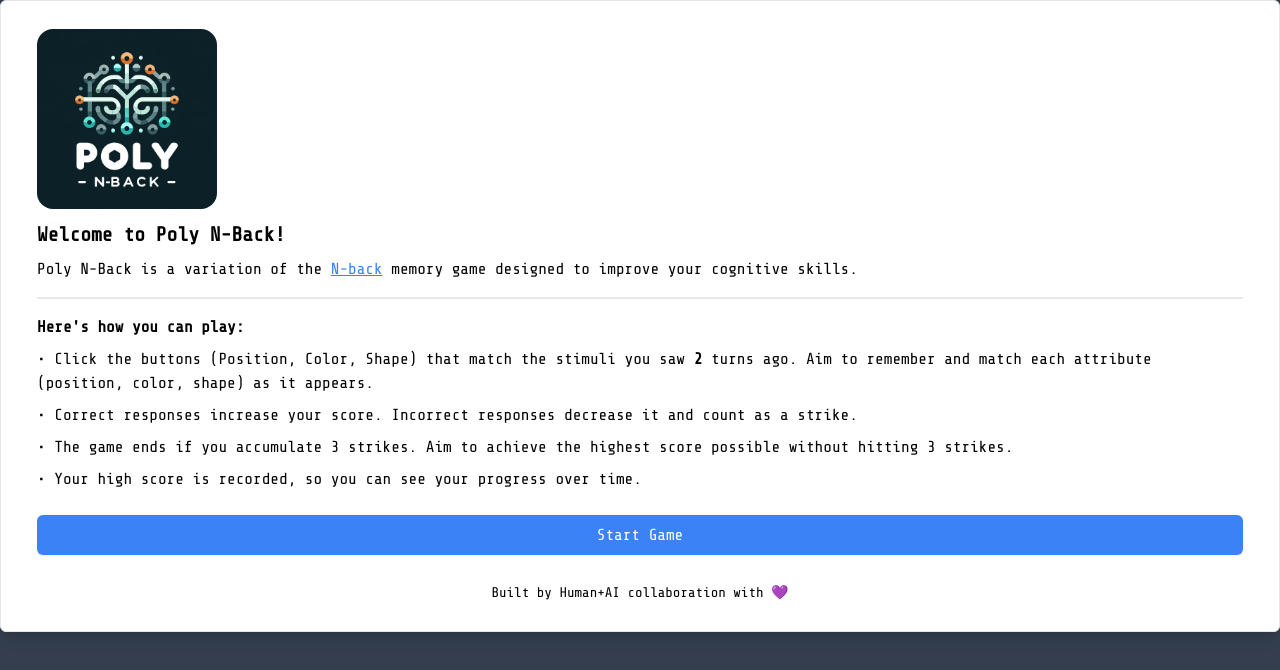
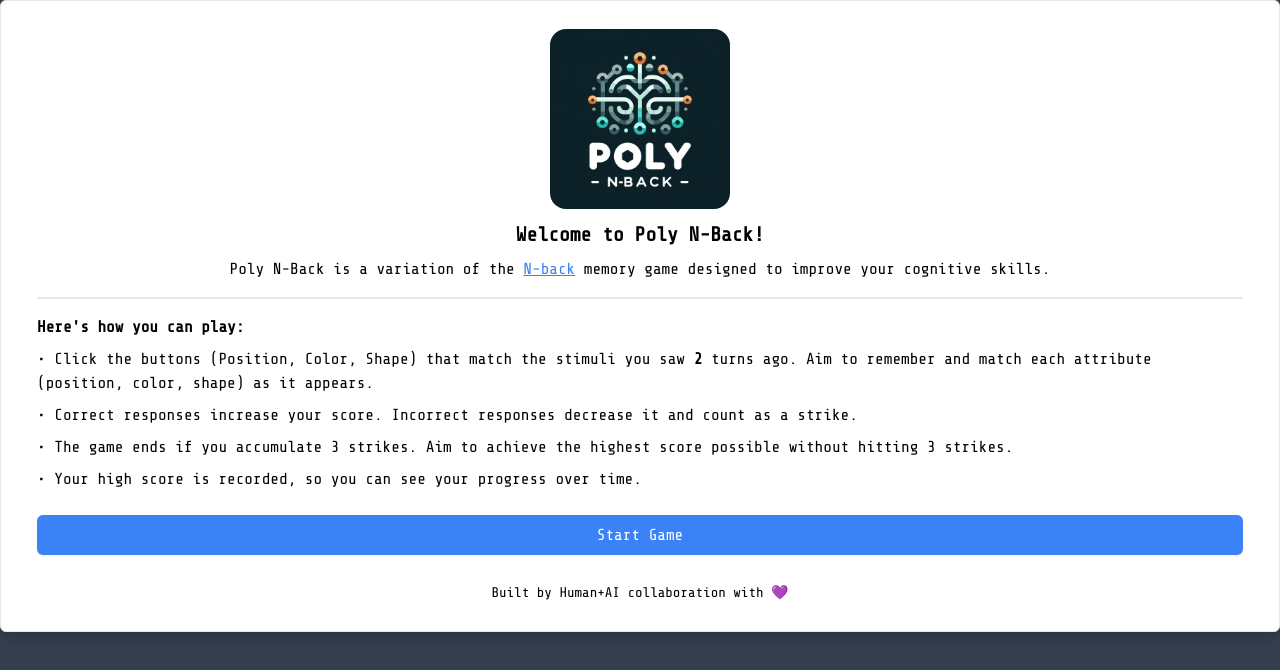
Before and after one commit to sethatwood/multi-n-back, a Vue app: page / in a window 1280 px wide. Shown: the top 670 px of the page. Built offline with nearby package versions, Linux system fonts and the light colour scheme.

Commit message:
chore: center intro header

```diff
--- a/src/IntroContent.vue
+++ b/src/IntroContent.vue
@@ -1,8 +1,8 @@
 <template>
   <div class="instructions mt-2 px-4">
-    <img src="/logo.png" class="rounded-2xl" style="width: 180px; height: 180px; object-fit: contain;"/>
-    <h2 class="text-xl font-semibold mt-3">Welcome to Poly N-Back!</h2>
-    <p class="text-md mt-2">
+    <img src="/logo.png" class="rounded-2xl mx-auto" style="width: 180px; height: 180px; object-fit: contain;"/>
+    <h2 class=" text-center text-xl font-semibold mt-3">Welcome to Poly N-Back!</h2>
+    <p class=" text-center text-md mt-2">
       Poly N-Back is a variation of the <a href="https://en.wikipedia.org/wiki/N-back" class="text-blue-500 hover:text-blue-700 underline" target="_blank">N-back</a> memory game designed to improve your cognitive skills.
     </p>
     <div class="border mt-4" />
```
